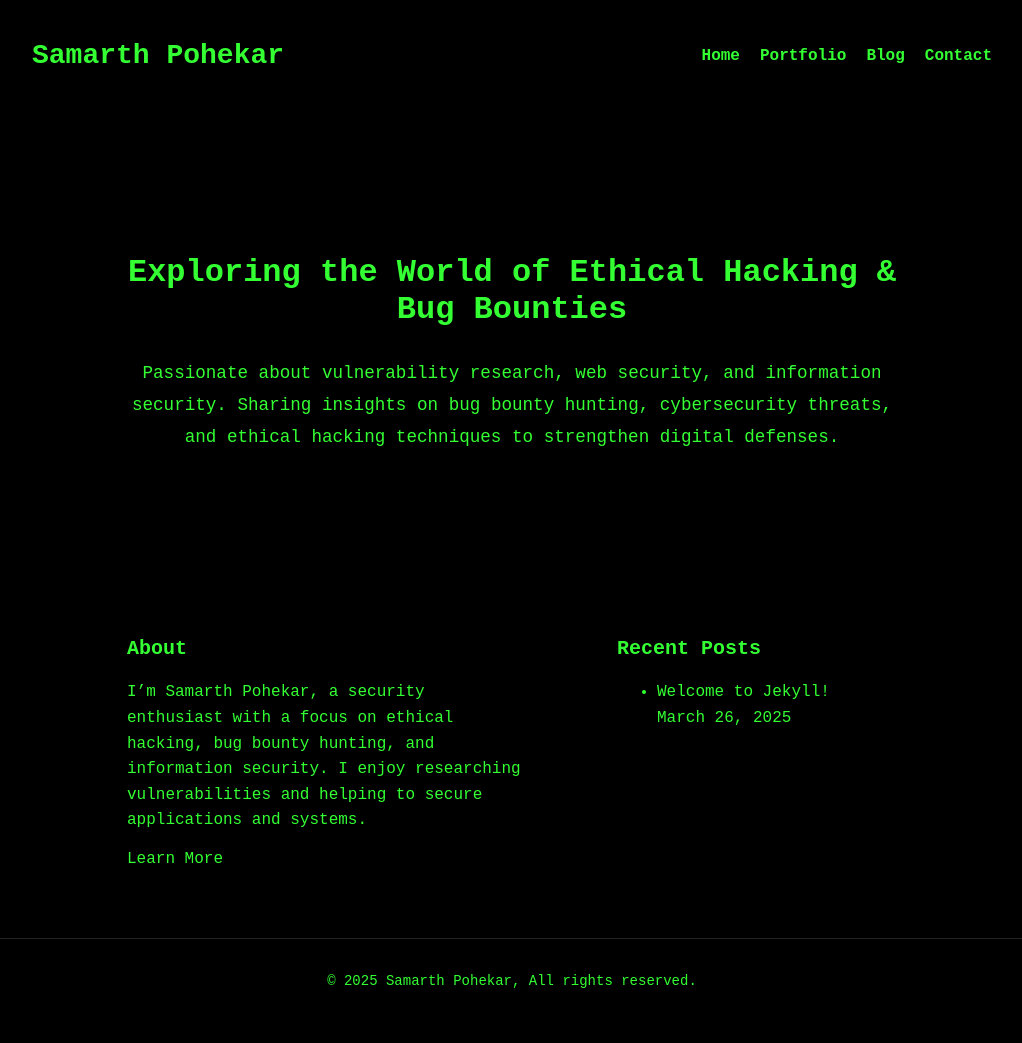
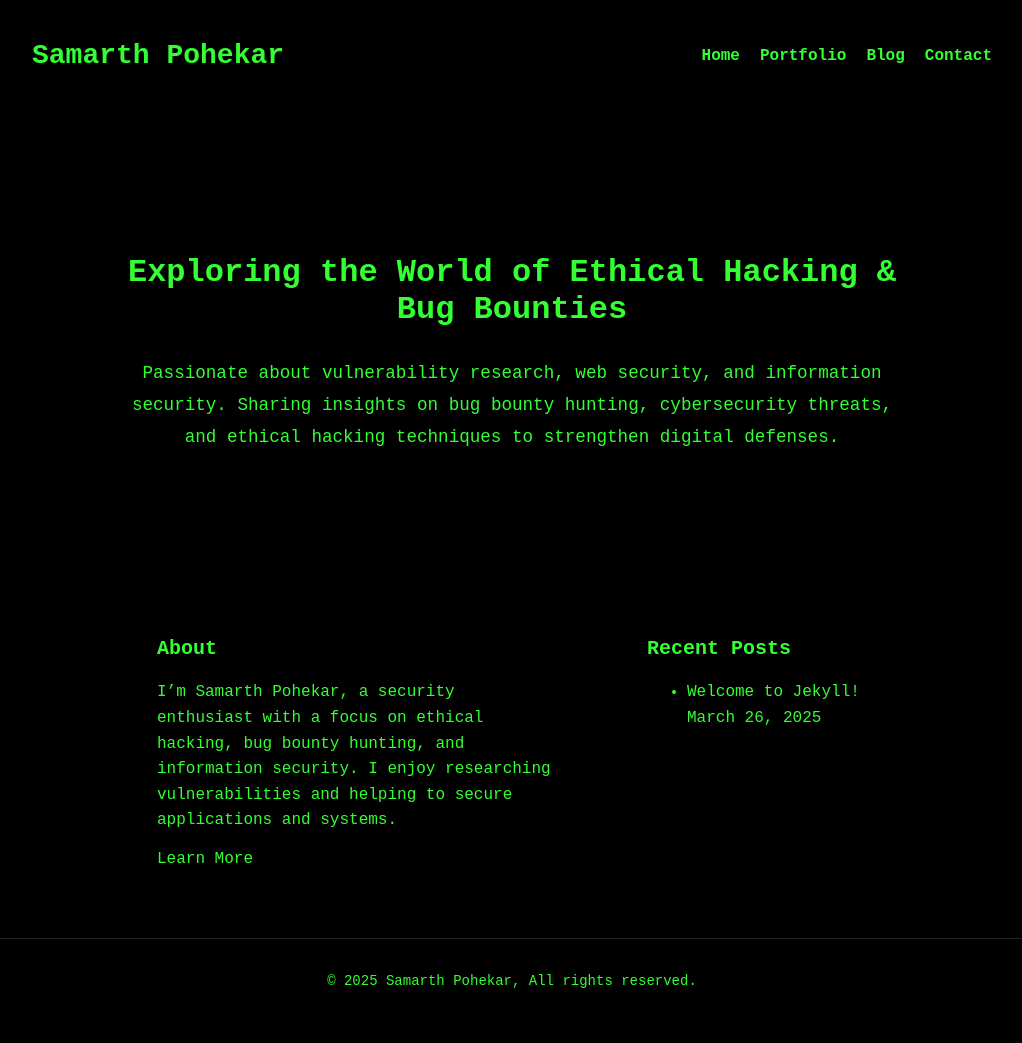
Before and after one commit to samarthpohekar/samarth_pohekar, a Jekyll site: the page built from index.html, in a window 1280 px wide. Shown: the whole page, without its empty margins (128-1150 px from the left). Built offline with Jekyll 4.4.1, drawn with Linux system fonts in a browser that asks for light colours.

Commit message:
Update style.css

```diff
--- a/assets/css/style.css
+++ b/assets/css/style.css
@@ -79,20 +79,21 @@ main.hero p {
     width: 90%; /* Increase width to allow more centering */
     max-width: 1000px; /* Adjust max-width accordingly */
     margin: 40px auto; /* Keep auto margins for overall centering */
-    padding-left: 10%; /* Add left padding to push content to the right */
+    padding-left: 15%; /* Increased left padding to push content more right */
 }
 
 .about-section {
     width: 40%;
     text-align: left;
     padding: 20px;
-    margin-right: 5%; /* Adjust spacing between sections */
+    margin-right: 0%; /* Reduced right margin to allow more shift */
 }
 
 .recent-posts {
     width: 40%;
     text-align: left;
     padding: 20px;
+    margin-left: 5%; /* Added a small left margin to create more separation */
 }
 
 .about-section h2,
```
